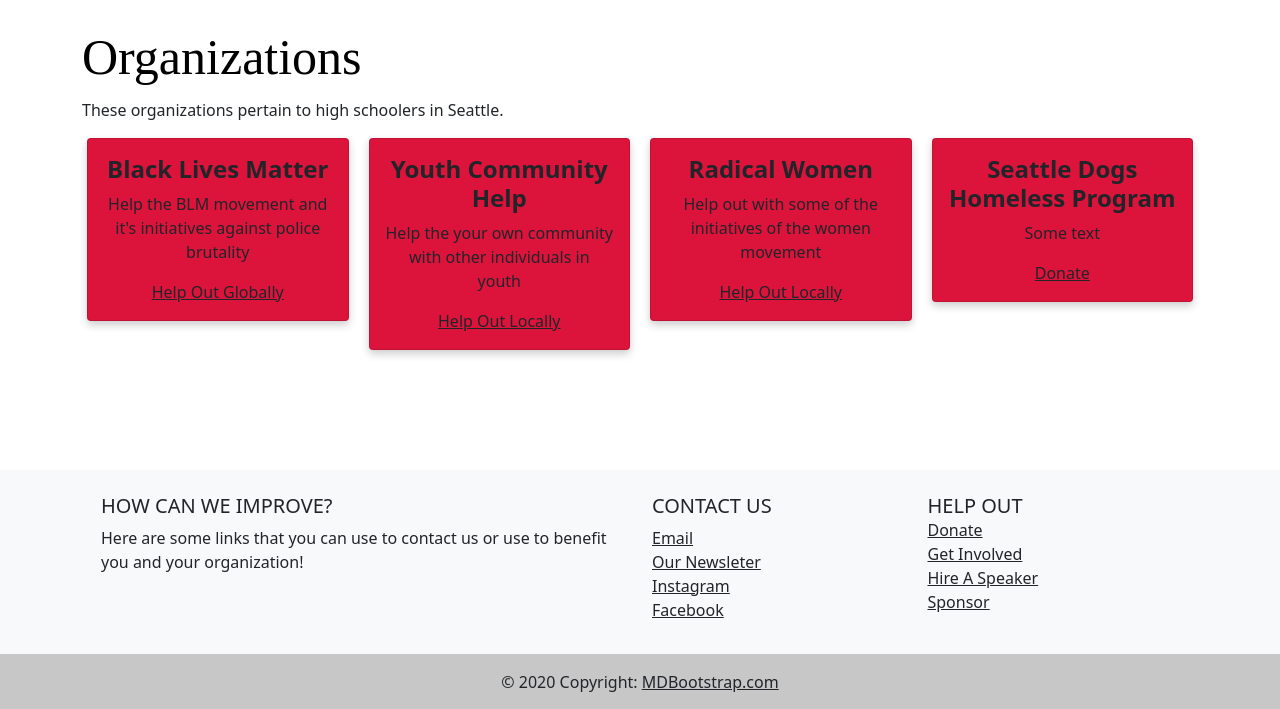
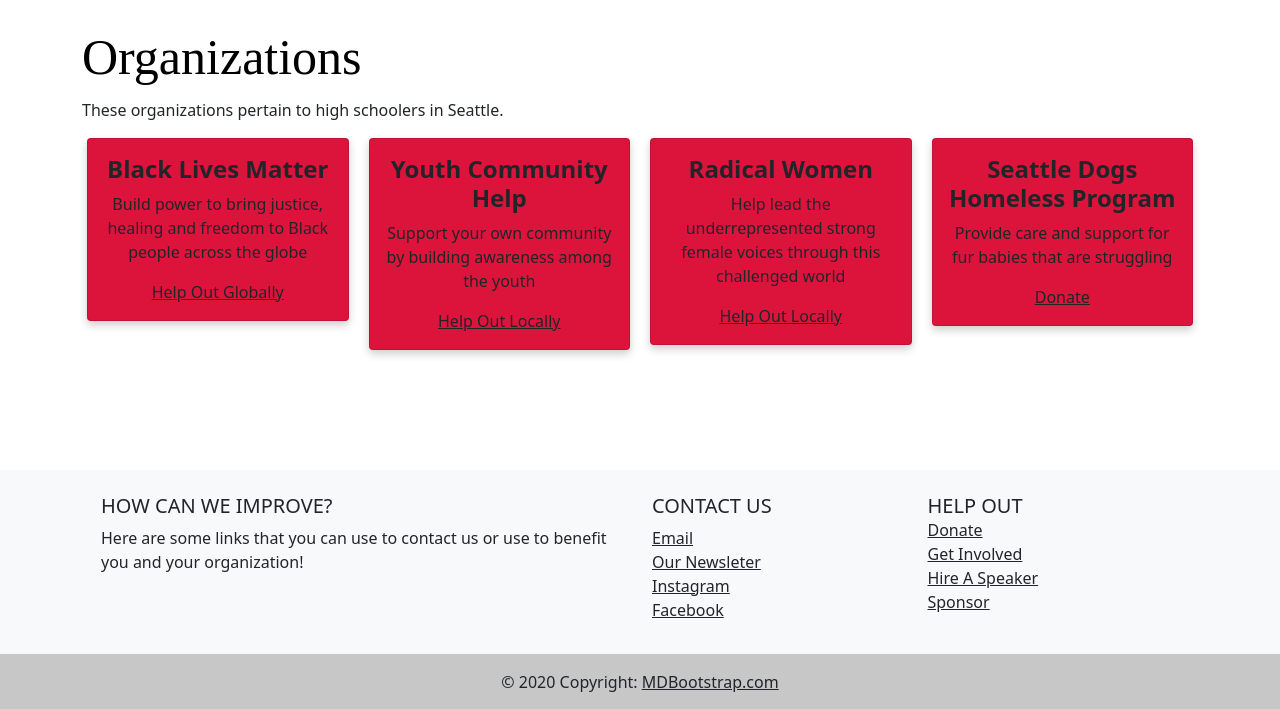
Before and after one commit to TTShack/TTShack, a Flask app: page /hsorgs in a window 1280 px wide. Shown: the part 56-765 px from the top of the page. Run offline with Flask 2, Linux system fonts and the light colour scheme.

Commit message:
Update hsorgs.html

```diff
--- a/socialwebapp/templates/hsorgs.html
+++ b/socialwebapp/templates/hsorgs.html
@@ -18,7 +18,7 @@
   <div class="column">
     <div class="card">
       <h4><strong>Black Lives Matter</strong></h4>
-      <p>Help the BLM movement and it's initiatives against police brutality</p>
+      <p>Build power to bring justice, healing and freedom to Black people across the globe</p>
       <a href="https://blacklivesmatter.com/about/" class="text-dark">Help Out Globally</a>
     </div>
   </div>
@@ -26,7 +26,7 @@
   <div class="column">
     <div class="card">
       <h4><strong>Youth Community Help</strong></h4>
-      <p>Help the your own community with other individuals in youth</p>
+      <p>Support your own community by building awareness among the youth</p>
       <a href="http://www.communityforyouth.org/" class="text-dark">Help Out Locally</a>
     </div>
   </div>
@@ -34,7 +34,7 @@
   <div class="column">
     <div class="card">
       <h4><strong>Radical Women</strong></h4>
-      <p>Help out with some of the initiatives of the women movement</p>
+      <p>Help lead the underrepresented strong female voices through this challenged world</p>
       <a href="http://www.radicalwomen.org/" class="text-dark">Help Out Locally</a>
     </div>
   </div>
@@ -42,7 +42,7 @@
   <div class="column">
     <div class="card">
       <h4><strong>Seattle Dogs Homeless Program</strong></h4>
-      <p>Some text</p>
+      <p>Provide care and support for fur babies that are struggling</p>
       <a href="https://seattledogs.info/" class="text-dark">Donate</a>
     </div>
   </div>
```
